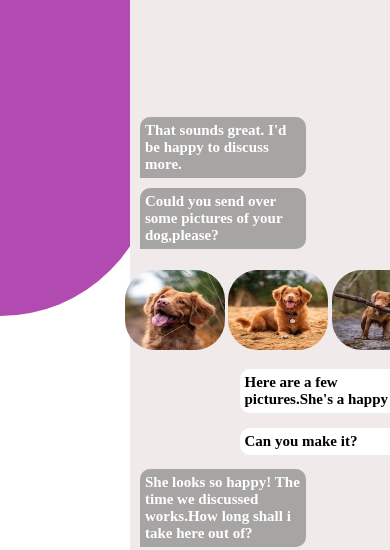
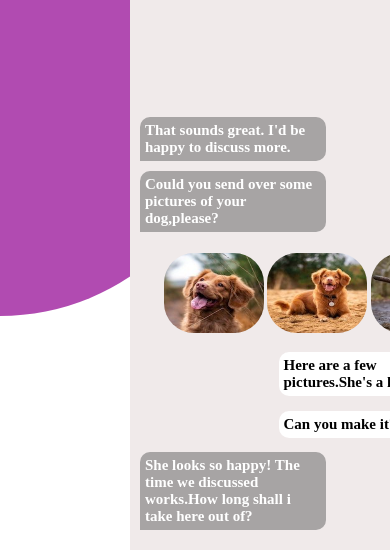
Before and after one commit to hesham931/Chat-app, a plain HTML site: page index.html in a window 390 px wide. Shown: the part 165-715 px from the top of the page. Drawn offline with Linux system fonts and the light colour scheme.

Commit message:
Update style.css

```diff
--- a/style.css
+++ b/style.css
@@ -208,14 +208,14 @@ img[alt = "dog3"]{
         width:50%;
         height:100%;
         position:relative;
-        top:300px;
+        top:200px;
         left:200px;
     }
     div.header{
-        width:40%;
+        width:60%;
     }
     .phone{
-        width:200%;
+        width:150%;
     }
     .name{
         width:70%
```
